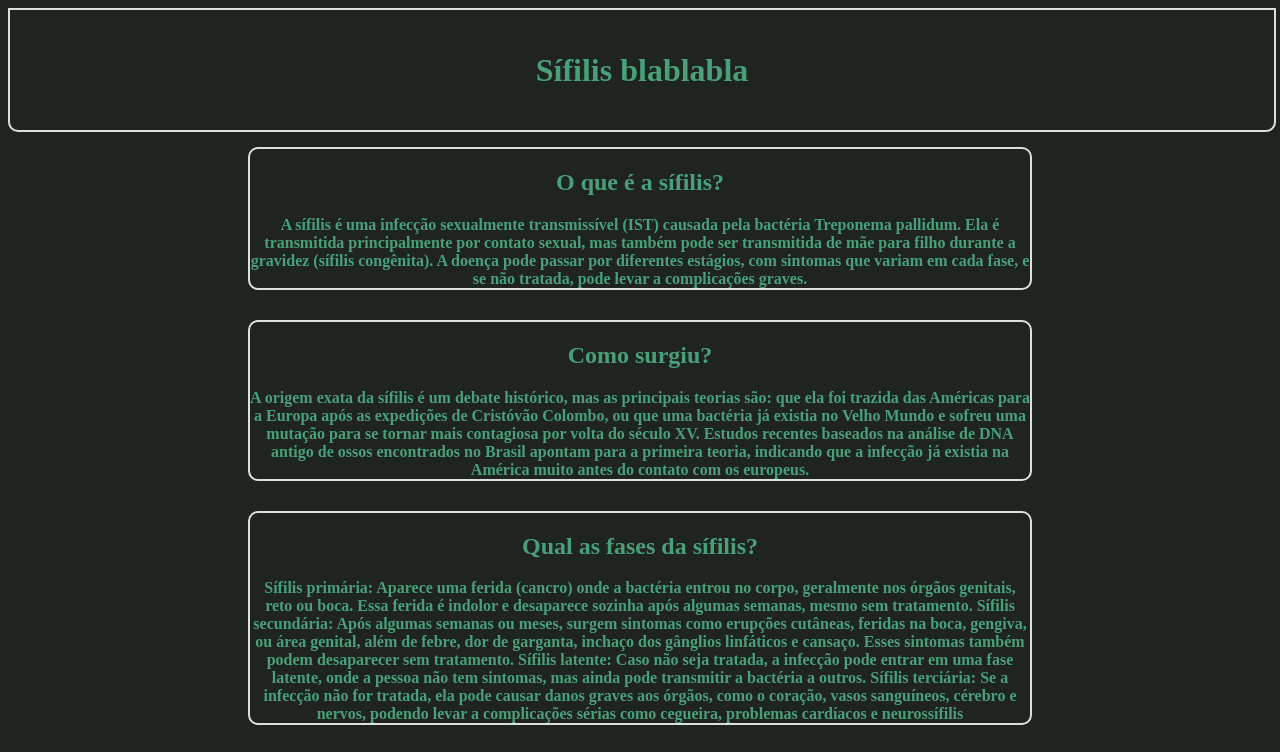
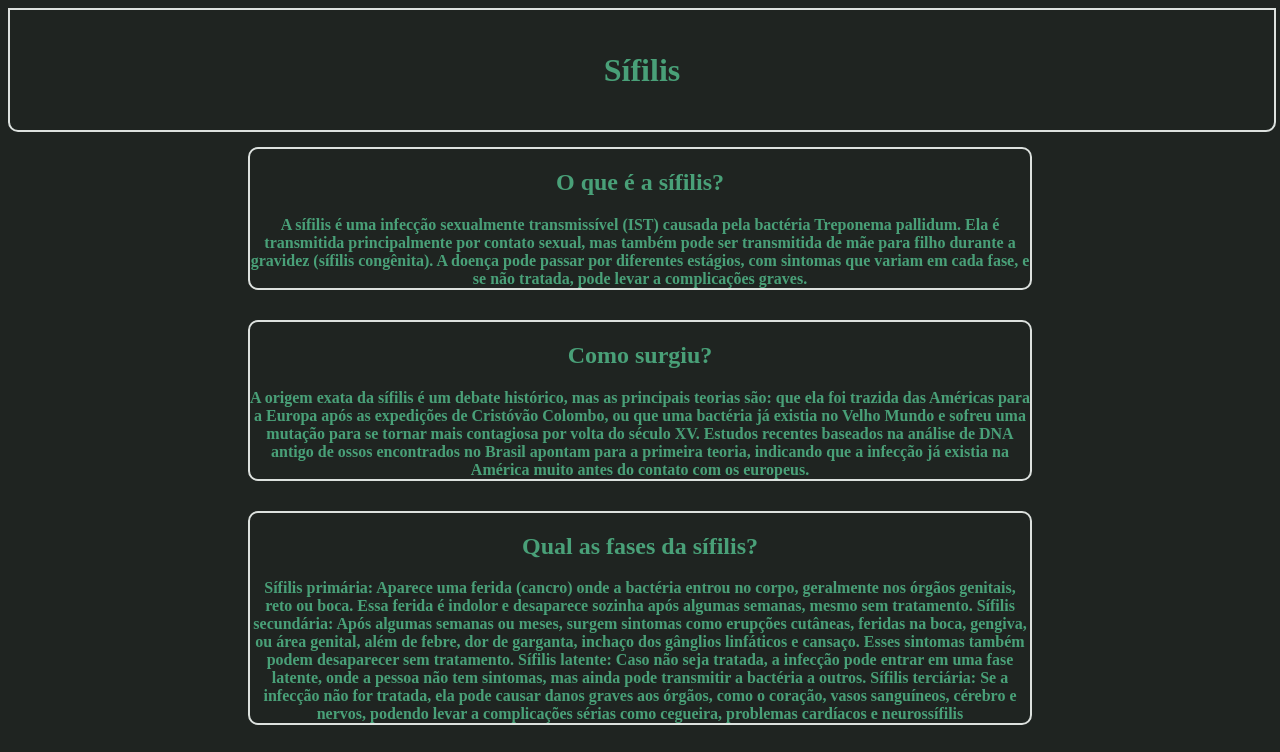
Before and after one commit to bernardopedro1423-sys/Trabalho-de-S-filis-2, a plain HTML site: page index.html in a window 1280 px wide. Shown: the top 752 px of the page. Drawn offline with Linux system fonts and the light colour scheme.

Commit message:
update index.html

```diff
--- a/index.html
+++ b/index.html
@@ -12,7 +12,7 @@
 <body>
 
     <div class="cabeçalho">
-        <h1>Sífilis blablabla</h1>
+        <h1>Sífilis</h1>
     </div>
     <div class="container1">
         <div class="p1m">
```
